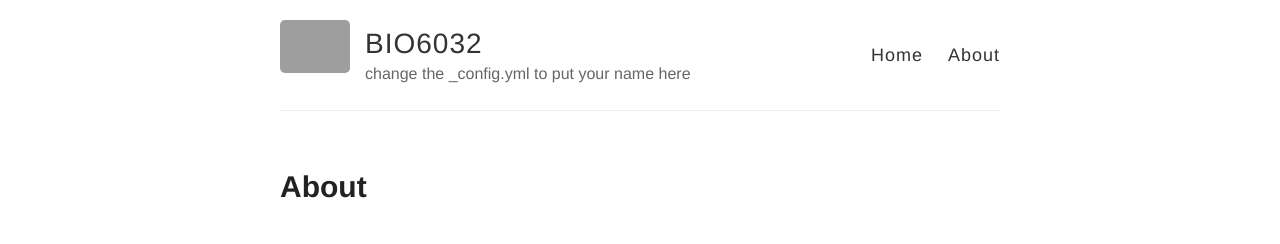
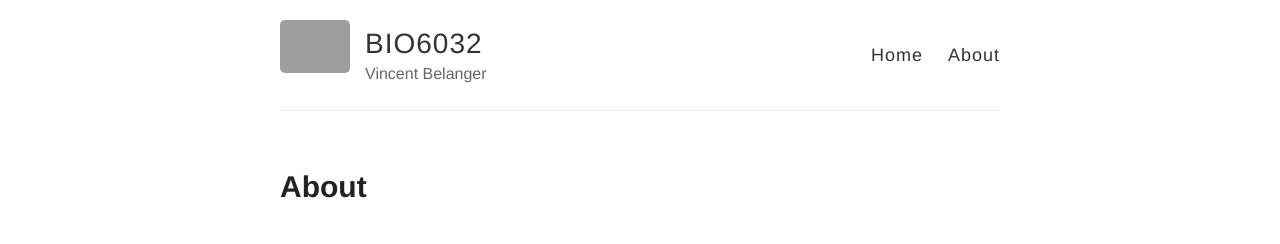
Before and after one commit to Cocoricoco/homework, a Jekyll site: the page built from dist/about.md, in a window 1280 px wide. Shown: the top 244 px of the page. Built offline with Jekyll 4.4.1, drawn with Linux system fonts in a browser that asks for light colours; grey boxes are pictures that could not be loaded.

Commit message:
Update _config.yml

```diff
--- a/dist/_config.yml
+++ b/dist/_config.yml
@@ -1,4 +1,4 @@
 baseurl: /homework
 name: BIO6032
-description: "change the _config.yml to put your name here"
+description: "Vincent Belanger"
 avatar: https://raw.githubusercontent.com/BIO6032/homework/master/dist/images/logo.jpg
```
